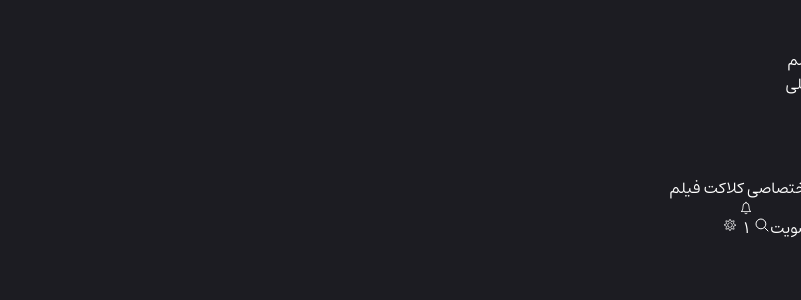
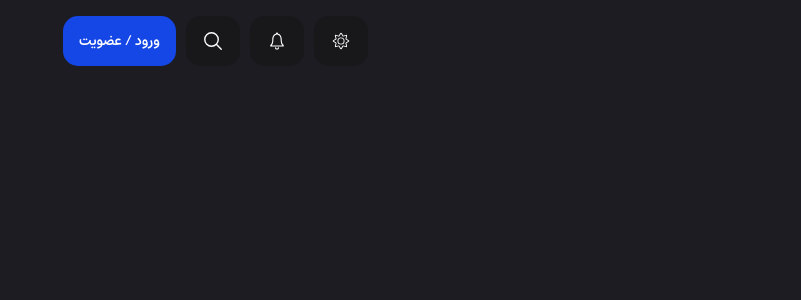
Before and after one commit to hossein1075/Film-Project, a React (Vite) app: page / in a window 1280 px wide. Shown: the top 300 px of the page, without its empty margins (479-1280 px from the left). Built offline with nearby package versions, Linux system fonts and the light colour scheme.

Commit message:
add css part 1 header in desktop

```diff
--- /dev/null
+++ b/src/Components/ButtonNav/ButtonNav.tsx
@@ -0,0 +1,12 @@
+import React from 'react'
+import { CiSun } from 'react-icons/ci'
+
+function ButtonNav() {
+    return (
+        <button className='bg-zinc-900 py-3.5 px-4 rounded-15px opacity-100 hover:opacity-90 transition-all delay-100 duration-300'>
+            <CiSun size={22} />
+        </button>
+    )
+}
+
+export default ButtonNav
--- a/src/Components/Header/NavDesktop.tsx
+++ b/src/Components/Header/NavDesktop.tsx
@@ -9,18 +9,19 @@ import { Link } from 'react-router-dom';
 function NavDesktop() {
   return (
     <nav>
-        <div>
-            <div>
-                <div>
+        <div className="container">
+            <div className='flex justify-between py-4'>
+            <div className='flex'>
+                <div className='flex'>
                     <img src="/Icons/Favicon/logo.png" alt="film-site" />
                     <span>کلاکت فیلم</span>
                 </div>
-                <ul>
+                <ul className='flex'>
                      <li>
                         <Link to='#'>صفحه اصلی</Link>
                      </li>
                      <li>
-                        <Link to='#'>
+                        <Link to='#' className='flex'>
                         <IoVideocamOutline />
                         فیلم
                         </Link>
@@ -29,26 +30,27 @@ function NavDesktop() {
                         <Link to='#'>سریال</Link>
                      </li>
                      <li>
-                        <Link to='#'>
+                        <Link to='#' className='flex'>
                         <BsJustify />
                         صفحات اختصاصی کلاکت فیلم
                         </Link>
                      </li>
                 </ul>
             </div>
-            <div>
-                <button>ورود / عضویت</button>
-                    <button>
-                        <IoSearchOutline />
+            <div className='flex gap-2.5'>
+                    <button className='bg-zinc-900 py-3.5 px-4 rounded-15px opacity-100 hover:opacity-90 transition-all delay-100 duration-300'>
+                        <CiSun size={22}/>
                     </button>
-                    <button>
-                        <IoIosNotificationsOutline />
-                        <span>1</span>
+                    <button className='bg-zinc-900 py-3.5 px-4 rounded-15px opacity-100 hover:opacity-90 transition-all delay-100 duration-300'>
+                        <IoIosNotificationsOutline size={22}/>
+                        {/* <span>1</span> */}
                     </button>
-                    <button>
-                        <CiSun />
+                    <button className='bg-zinc-900 py-3.5 px-4 rounded-15px opacity-100 hover:opacity-90 transition-all delay-100 duration-300'>
+                        <IoSearchOutline size={22}/>
                     </button>
+                <button className='font-Estedad-SemiBold text-sm bg-blue-700 py-3.5 px-4 rounded-15px opacity-100 hover:opacity-90 transition-all delay-100 duration-300'>ورود / عضویت</button>
             </div>
+        </div>
         </div>
     </nav>
   )
--- a/src/index.css
+++ b/src/index.css
@@ -40,6 +40,8 @@
   --font-Estedad-Medium: "Estedad Medium";
   --breakpoint-: ;
   --breakpoint-: ;
+  --radius-15px: 0.9375rem;
+
 }
 
 /* class */
@@ -60,6 +62,9 @@
    color: #fff;
    background-color: #1c1c22;
   }
+  button {
+    cursor: pointer;
+  }
 }
 
 /* container */
```
